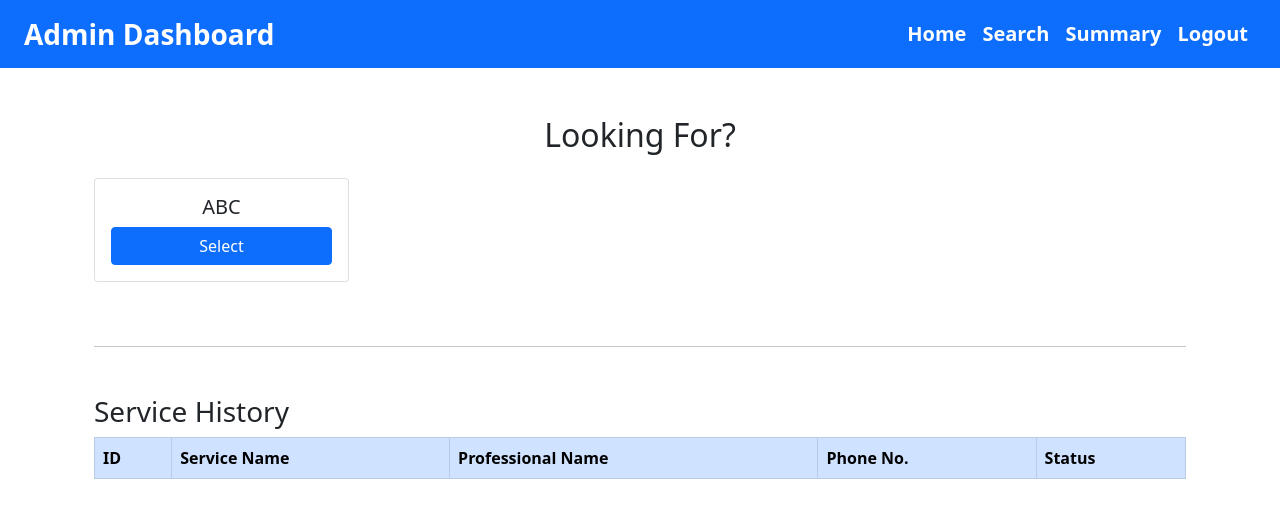
After one commit to Naganathan05/Household_Services-IITM_MAD1, a Flask app: page /customer in a window 1280 px wide. The commit adds this page. Shown: the top 518 px of the page. Run offline with Flask 3, Linux system fonts and the light colour scheme; the visitor is signed in with stand-in values (Sample User, id 1); data comes from the database, SQL or seed files in the repository; lists and menus that the app fills with data are empty.

Commit message:
Customer Dashboard Initiated

```diff
--- a/Code/server.py
+++ b/Code/server.py
@@ -40,13 +40,13 @@ def loginUser():
                     role = user[4]
 
                     print("User found successfully!")
-                    session['user'] = email
+                    session['id'] = user[0]
                     session['role'] = role
 
                     if role == 'Admin':
                         return redirect("/admin")
                     elif role == 'Customer':
-                        return redirect("/user")
+                        return redirect("/customer")
                     else:
                         return redirect("/login")
 
@@ -262,6 +262,41 @@ def getSearchAdmin():
 def getRegisterCustomer():
     return render_template("registerCustomer.html")
 
+@app.route('/customer', methods=['GET'])
+def customerDashboard():
+    if 'id' not in session or 'role' not in session or session['role'] != 'Customer':
+        return redirect('adminLogin')
+
+    customer_id = session['id']
+
+    with sqlite3.connect(db_path) as con:
+        cur = con.cursor()
+        cur.execute("SELECT id, name FROM Services")
+        services = cur.fetchall()  # List of tuples [(id, name), ...]
+
+    # Fetch all service requests for the logged-in customer
+    with sqlite3.connect(db_path) as con:
+        cur = con.cursor()
+        cur.execute("""
+            SELECT sr.id,
+                s.name AS service_name,
+                u.name AS professional_name,
+                p.phoneNumber AS professional_phone,
+                sr.service_status
+            FROM ServiceRequests sr
+            JOIN Services s ON sr.service_id = s.id
+            LEFT JOIN Professionals p ON sr.professional_id = p.userID
+            LEFT JOIN Users u ON p.userID = u.id
+            WHERE sr.customer_id = ?
+        """, (customer_id,))
+        service_requests = cur.fetchall()
+
+    return render_template(
+        'customerDashboard.html',
+        services=services,
+        service_requests=service_requests
+    )
+
 @app.route('/searchServiceRequests', methods=['GET'])
 def search_service_requests():
     try:
@@ -467,6 +502,7 @@ def initialize_database():
                     userID INTEGER NOT NULL,
                     serviceName VARCHAR(255) NOT NULL,
                     experience INTEGER NOT NULL,
+                    phoneNumber INTEGER NOT NULL,
                     status VARCHAR(255),
                     FOREIGN KEY (userID) REFERENCES Users (id),
                     FOREIGN KEY (serviceName) REFERENCES Services (name)
@@ -526,8 +562,8 @@ def initialize_database():
                 VALUES ("worker", "naganathan155@gmail.com", "Naganathan@15", "Professional")
             """)
             cur.execute("""
-                INSERT OR IGNORE INTO Professionals (userID, serviceName, experience, status)
-                VALUES (2, "ABC", 5, "Not Approved")
+                INSERT OR IGNORE INTO Professionals (userID, serviceName, experience, phoneNumber, status)
+                VALUES (2, "ABC", 5, 9080800380, "Not Approved")
             """)
             cur.execute("""
                 INSERT OR IGNORE INTO ServiceRequests (service_id, customer_id, professional_id, date_of_request, service_status)
--- /dev/null
+++ b/Code/templates/customerDashboard.html
@@ -0,0 +1,84 @@
+{% extends "base.html" %}
+
+{% block title %}Customer Home{% endblock %}
+
+{% block cssfile %}
+<link rel="stylesheet" href="https://cdn.jsdelivr.net/npm/bootstrap@5.1.1/dist/css/bootstrap.min.css">
+{% endblock %}
+
+{% block body %}
+<nav class="navbar navbar-expand-lg navbar-dark bg-primary">
+    <div class="container-fluid">
+        <a class="navbar-brand fs-3 fw-bold text-white" href="#">Admin Dashboard</a>
+        <button class="navbar-toggler" type="button" data-bs-toggle="collapse" data-bs-target="#navbarNav">
+            <span class="navbar-toggler-icon"></span>
+        </button>
+        <div class="collapse navbar-collapse" id="navbarNav">
+            <ul class="navbar-nav ms-auto">
+                <li class="nav-item">
+                    <a class="nav-link fs-5 fw-semibold text-white" href="/admin">Home</a>
+                </li>
+                <li class="nav-item">
+                    <a class="nav-link fs-5 fw-semibold text-white" href="/searchAdmin">Search</a>
+                </li>
+                <li class="nav-item">
+                    <a class="nav-link fs-5 fw-semibold text-white" href="/summary">Summary</a>
+                </li>
+                <li class="nav-item">
+                    <a class="nav-link fs-5 fw-semibold text-white" href="/logout">Logout</a>
+                </li>
+            </ul>
+        </div>
+    </div>
+</nav>
+
+<div class="container my-5">
+    <div class="text-center">
+        <h2>Looking For?</h2>
+        <div class="row mt-4">
+            {% for service in services %}
+            <div class="col-md-3 mb-3">
+                <div class="card">
+                    <div class="card-body">
+                        <h5 class="card-title text-center">{{ service[1] }}</h5>
+                        <a href="/select_service/{{ service[0] }}" class="btn btn-primary w-100">Select</a>
+                    </div>
+                </div>
+            </div>
+            {% endfor %}
+        </div>
+    </div>
+
+    <hr class="my-5">
+
+    <h3>Service History</h3>
+    <table class="table table-striped table-bordered">
+        <thead class="table-primary">
+            <tr>
+                <th>ID</th>
+                <th>Service Name</th>
+                <th>Professional Name</th>
+                <th>Phone No.</th>
+                <th>Status</th>
+            </tr>
+        </thead>
+        <tbody>
+            {% for request in service_history %}
+            <tr>
+                <td>{{ request[0] }}</td>
+                <td>{{ request[1] }}</td>
+                <td>{{ request[2] if request[2] else "N/A" }}</td>
+                <td>{{ request[3] if request[3] else "N/A" }}</td>
+                <td>
+                    {% if request[4] == "Requested" %}
+                    <a href="/close_request/{{ request[0] }}" class="btn btn-success btn-sm">Close?</a>
+                    {% else %}
+                    {{ request[4] }}
+                    {% endif %}
+                </td>
+            </tr>
+            {% endfor %}
+        </tbody>
+    </table>
+</div>
+{% endblock %}
--- a/Code/templates/registerCustomer.html
+++ b/Code/templates/registerCustomer.html
@@ -40,7 +40,7 @@
                     </form>
                 </div>
                 <div class="card-footer text-center">
-                    <p>Already have an account? <a href="/login">Login here</a></p>
+                    <p>Already have an account? <a href="/adminLogin">Login here</a></p>
                 </div>
             </div>
         </div>
```
